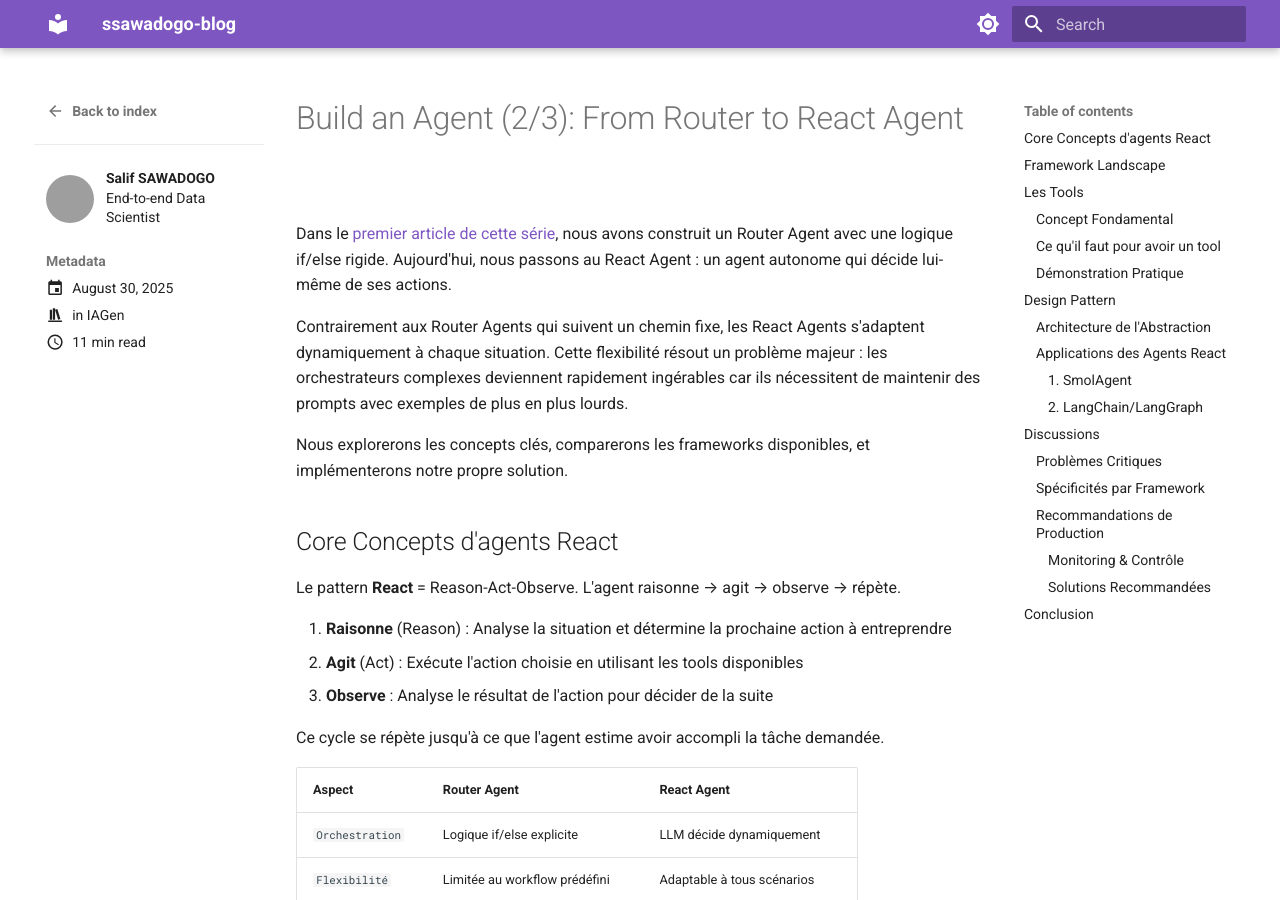
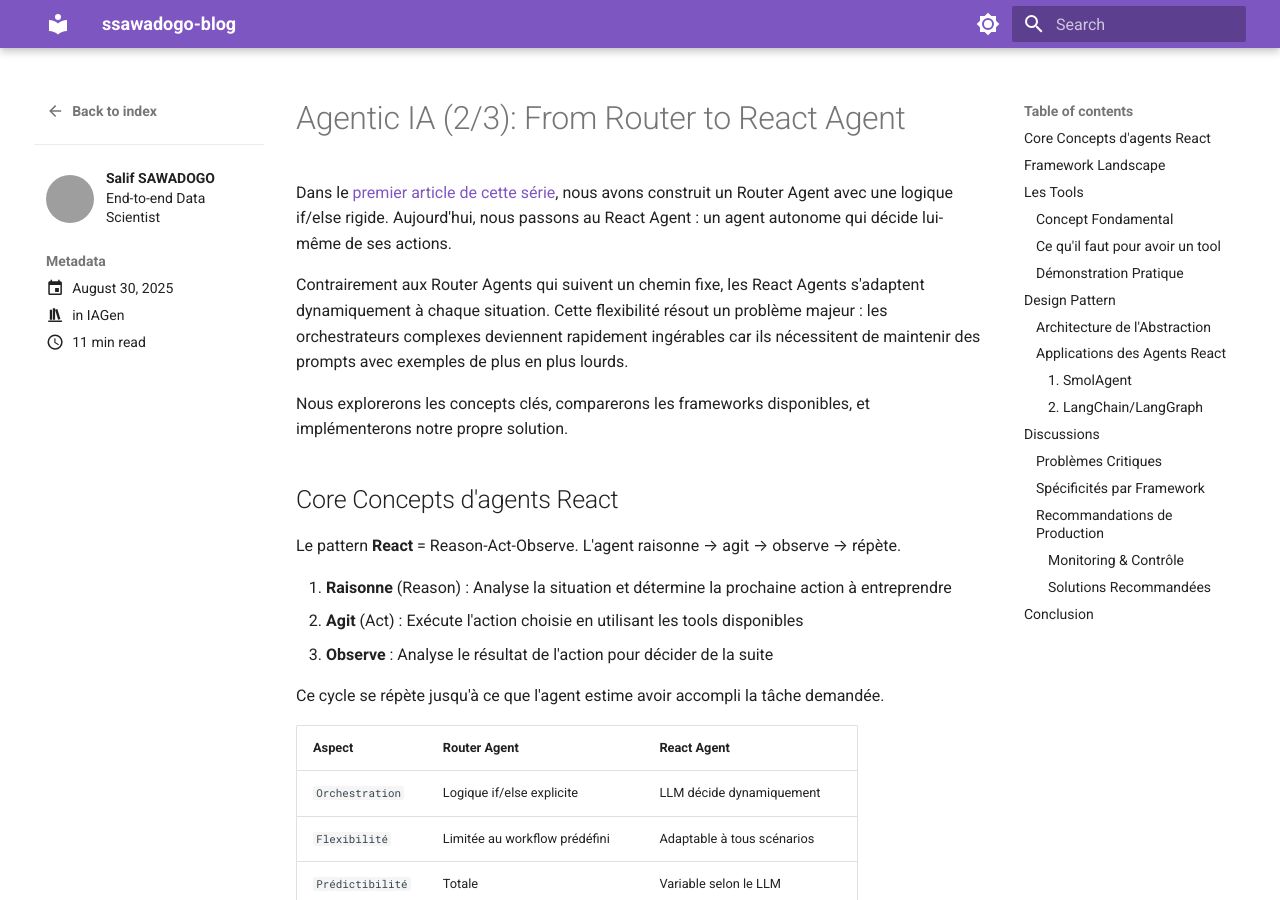
Before and after one commit to sawallesalfo/blog, an MkDocs documentation site: the page built from docs/posts/agent_react.md, in a window 1280 px wide and 900 px high. Built offline with MkDocs 1.6.1 and Material for MkDocs 9.7.7, drawn with Linux system fonts in a browser that asks for light colours; comment, search, counter and statistics services are not loaded; grey boxes are pictures that could not be loaded.

Commit message:
Change article title for clarity
Updated the title of the article to 'Agentic IA (2/3): From Router to React Agent'.

```diff
--- a/docs/posts/agent_react.md
+++ b/docs/posts/agent_react.md
@@ -7,7 +7,7 @@ categories:
 ---
 
 
-# Build an Agent (2/3): From Router to React Agent
+# Agentic IA (2/3): From Router to React Agent
 
 Dans le [premier article de cette série](https://sawallesalfo.github.io/blog/2025/07/14/agent-router/), nous avons construit un Router Agent avec une logique if/else rigide. Aujourd'hui, nous passons au React Agent : un agent autonome qui décide lui-même de ses actions.
 
```
